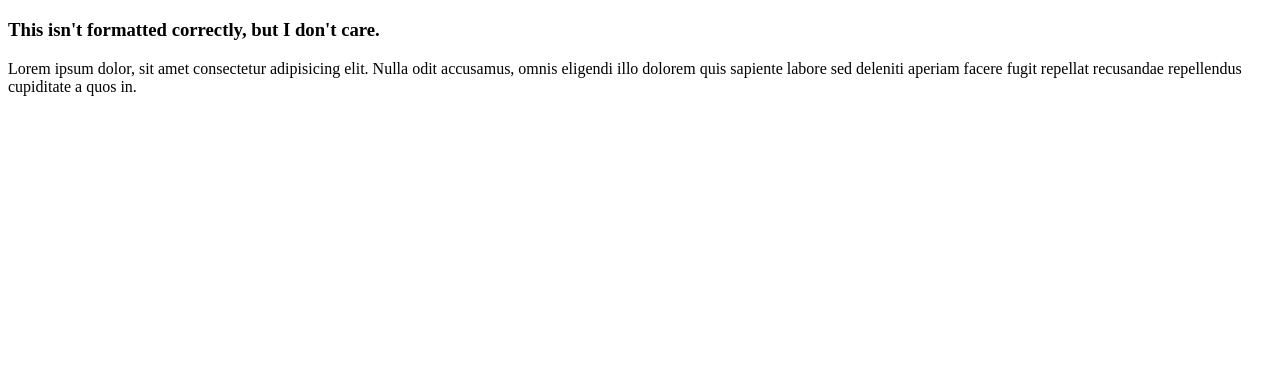
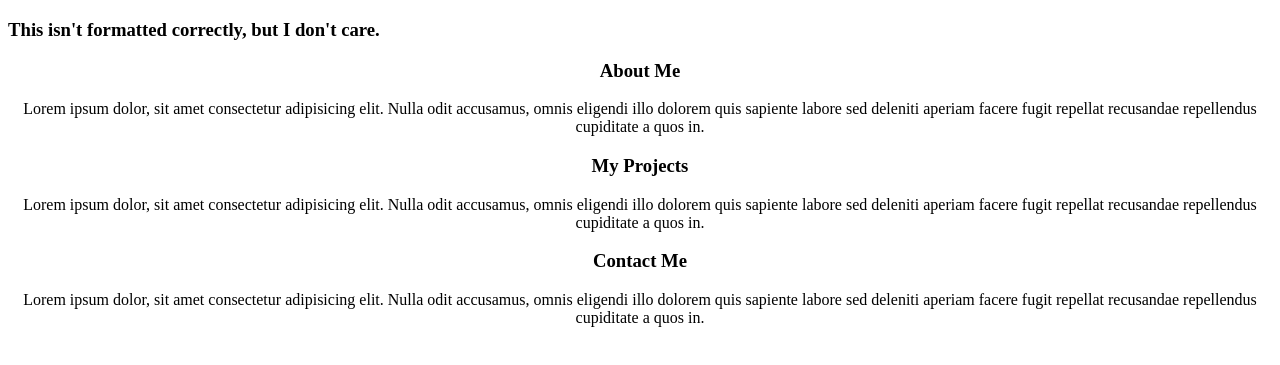
Before and after one commit to jonathanjwatson/morning-warmup, a plain HTML site: page index.html in a window 1280 px wide. Shown: the part 61-426 px from the top of the page. Drawn offline with Linux system fonts and the light colour scheme.

Commit message:
refactored for accessibility

```diff
--- a/index.html
+++ b/index.html
@@ -4,17 +4,47 @@
     <meta charset="UTF-8" />
     <meta name="viewport" content="width=device-width, initial-scale=1.0" />
     <title>Morning Warmup</title>
+    <style>
+      section {
+        text-align: center;
+        margin: auto;
+      }
+    </style>
   </head>
   <body>
-    <h1>Hello World</h1>
+    <header>
+      <h1>Hello World</h1>
+    </header>
+
     <h3>This isn't formatted correctly, but I don't care.</h3>
-    <div>
-      <p>
-        Lorem ipsum dolor, sit amet consectetur adipisicing elit. Nulla odit
-        accusamus, omnis eligendi illo dolorem quis sapiente labore sed deleniti
-        aperiam facere fugit repellat recusandae repellendus cupiditate a quos
-        in.
-      </p>
-    </div>
+    <main>
+      <section>
+        <h3>About Me</h3>
+        <p>
+          Lorem ipsum dolor, sit amet consectetur adipisicing elit. Nulla odit
+          accusamus, omnis eligendi illo dolorem quis sapiente labore sed
+          deleniti aperiam facere fugit repellat recusandae repellendus
+          cupiditate a quos in.
+        </p>
+      </section>
+      <section>
+        <h3>My Projects</h3>
+        <p>
+          Lorem ipsum dolor, sit amet consectetur adipisicing elit. Nulla odit
+          accusamus, omnis eligendi illo dolorem quis sapiente labore sed
+          deleniti aperiam facere fugit repellat recusandae repellendus
+          cupiditate a quos in.
+        </p>
+      </section>
+      <section>
+        <h3>Contact Me</h3>
+        <p>
+          Lorem ipsum dolor, sit amet consectetur adipisicing elit. Nulla odit
+          accusamus, omnis eligendi illo dolorem quis sapiente labore sed
+          deleniti aperiam facere fugit repellat recusandae repellendus
+          cupiditate a quos in.
+        </p>
+      </section>
+    </main>
   </body>
 </html>
```
